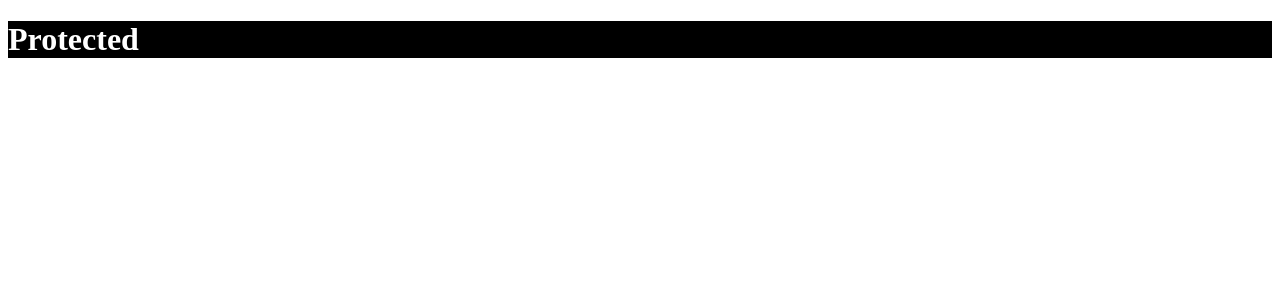
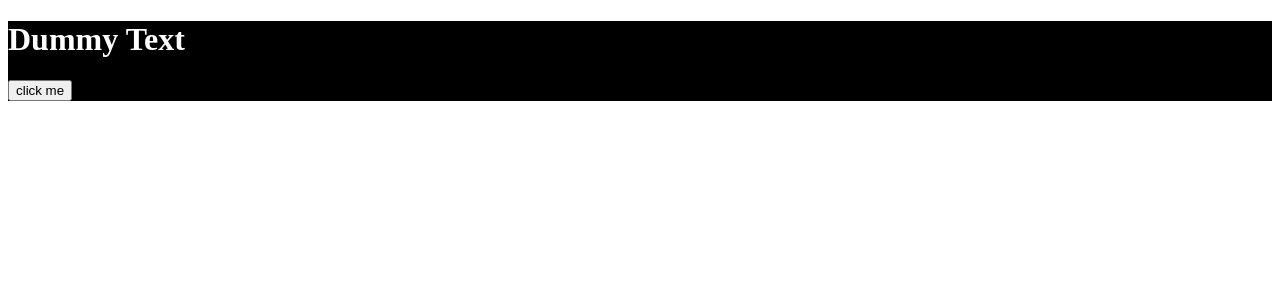
Before and after one commit to AnByoungJune/react-demo, a React (Create React App) app: page / in a window 1280 px wide. Shown: the top 300 px of the page. Built offline with nearby package versions, Linux system fonts and the light colour scheme.

Commit message:
event & typescript

```diff
--- a/package.json
+++ b/package.json
@@ -46,6 +46,7 @@
   },
   "homepage": "https://anbyoungjune.github.io/react-demo",
   "devDependencies": {
+    "@types/react-query": "^1.2.9",
     "@types/styled-components": "^5.1.32"
   }
 }
--- a/src/App.tsx
+++ b/src/App.tsx
@@ -9,11 +9,29 @@ const Container = styled.div`
 const H1 = styled.h1`
   color: ${props => props.theme.textColor};
 `;
+
+interface DummyProps {
+    text: string;
+    otherThingHere?: boolean;
+}
+const Dummy = ({text, otherThingHere}:DummyProps) => {
+    return (
+        <H1>{text}</H1>
+    );
+}
+
 const App = () => {
+  const onClick = (event:React.FormEvent<HTMLButtonElement>) => {
+
+  }
+
   return (
       <div>
           <Container>
-              <H1>Protected</H1>
+              <Dummy text={"Dummy Text"} />
+            <form>
+              <button onClick={onClick}>click me</button>
+            </form>
           </Container>
       </div>
   );
```
Also changed, not shown: 1 other file (tests, documents, lock files or other folders).
